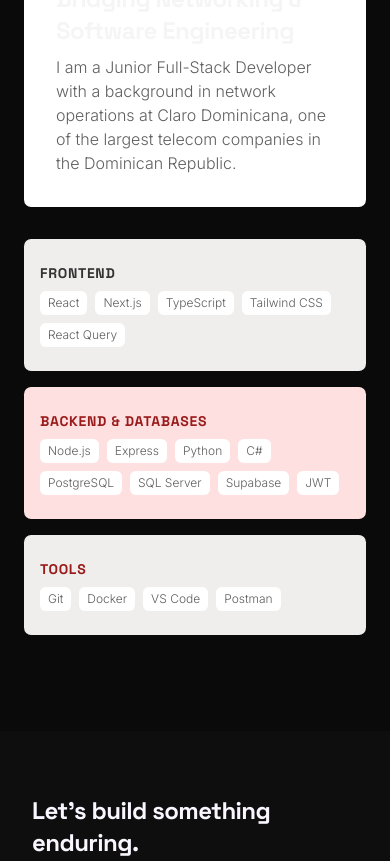
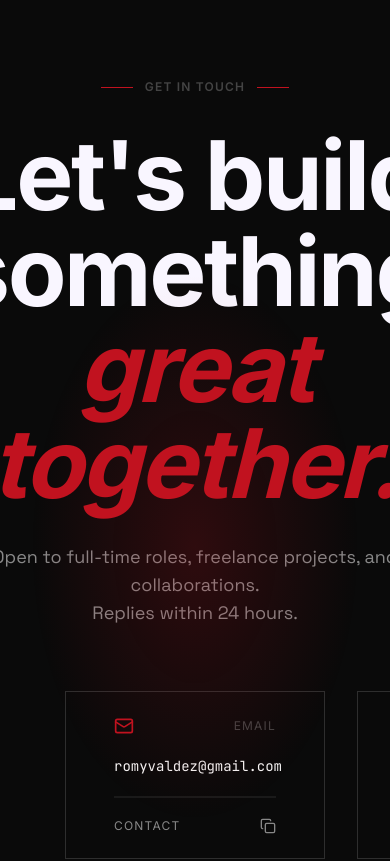
Before and after one commit to RomyVSoto/Portfolio, a Next.js app: page / in a window 390 px wide. Shown: the part 7060-7921 px from the top of the page. Built offline with nearby package versions, Linux system fonts and the light colour scheme.

Commit message:
Restructured Contact Section

```diff
--- a/app/page.tsx
+++ b/app/page.tsx
@@ -2,13 +2,13 @@ import Image from "next/image";
 import { Button } from "@/components/ui/button";
 import {
   ArrowRight,
-  Code,
+  Copy,
   Diamond,
-  Dot,
   Download,
   ExternalLink,
+  Mail,
 } from "lucide-react";
-import Link from "next/link";
+import { FaLinkedin, FaGithub } from "react-icons/fa"
 import { Separator } from "@base-ui/react";
 
 const Projects = [
@@ -158,7 +158,7 @@ const Technologies = {
 
 export default function Home() {
   return (
-    <div className="flex flex-col gap-12 sm:gap-14 md:gap-20 pt-10">
+    <div className="flex flex-col gap-12 py-20">
       {/* Hero */}
       <section
         id="hero"
@@ -359,7 +359,10 @@ export default function Home() {
       </section>
 
       {/* About */}
-      <section id="projects" className="flex items-center justify-between gap-14 py-1 px-5">
+      <section
+        id="about"
+        className="flex items-center justify-between gap-14 py-1 px-5"
+      >
         <div className="w-full flex flex-col gap-6">
           <div className="flex items-center gap-3 font-sans font-normal text-xs text-text-muted tracking-widest">
             <span className="w-8 h-px bg-accent"></span>
@@ -374,15 +377,13 @@ export default function Home() {
             building fast, accessible, well-architected web applications —
             pairing strong technical foundations with thoughtful interface
             design.
-            <br /><br />
-            I work primarily in the React and Next.js ecosystem, lean on
+            <br />
+            <br />I work primarily in the React and Next.js ecosystem, lean on
             TypeScript for safety, and care a lot about details: motion that
-            feels right, type that reads well, and APIs that don&apos;t surprise the
-            people consuming them.
+            feels right, type that reads well, and APIs that don&apos;t surprise
+            the people consuming them.
           </span>
-          <span>
-
-          </span>
+          <span></span>
         </div>
         <div className="w-5/6 flex flex-col gap-10">
           <div className="space-y-4">
@@ -433,90 +434,96 @@ export default function Home() {
         </div>
       </section>
 
-      {/* About */}
-      <section
-        id="about"
-        className="flex flex-col lg:flex-row items-center gap-8 lg:gap-14 p-6 lg:p-10 py-12 lg:py-20"
-      >
-        <div className="flex flex-col gap-2 bg-white p-8 sm:p-12 lg:p-20 rounded-lg w-full lg:w-auto">
-          <span className="font-sans font-light text-xs text-[#B91C1C] tracking-widest">
-            THE DEVELOPER
-          </span>
-          <span className="font-heading font-bold text-2xl sm:text-3xl tracking-tight">
-            Bridging Networking & Software Engineering
-          </span>
-          <span className="font-sans font-light text-md text-[#5F5F5F] max-w-lg">
-            I am a Junior Full-Stack Developer with a background in network
-            operations at Claro Dominicana, one of the largest telecom companies
-            in the Dominican Republic.
-          </span>
-        </div>
-        <div className="flex flex-col gap-4 w-full lg:w-auto lg:p-10">
-          <div className="flex flex-col gap-2 bg-[#F0EDED] px-4 py-6 rounded-lg">
-            <span className="font-heading font-bold text-sm text-[#323232] tracking-wider">
-              FRONTEND
-            </span>
-            <span className="flex flex-wrap gap-2">
-              {Technologies.frontend.map((tech) => (
-                <span
-                  key={tech}
-                  className="font-sans font-light text-xs text-[#5F5F5F] px-2 py-1 bg-white rounded-md"
-                >
-                  {tech}
-                </span>
-              ))}
-            </span>
-          </div>
-          <div className="flex flex-col gap-2 bg-[#FFE0E0] px-4 py-6 rounded-lg">
-            <span className="font-heading font-bold text-sm text-[#991B1B] tracking-wider">
-              BACKEND & DATABASES
-            </span>
-            <span className="flex flex-wrap gap-2">
-              {Technologies.backend.map((tech) => (
-                <span
-                  key={tech}
-                  className="font-sans font-light text-xs text-[#5F5F5F] px-2 py-1 bg-white rounded-md"
-                >
-                  {tech}
-                </span>
-              ))}
-            </span>
-          </div>
-          <div className="flex flex-col gap-2 bg-[#F0EDED] px-4 py-6 rounded-lg">
-            <span className="font-heading font-bold text-sm text-[#991B1B] tracking-wider">
-              TOOLS
-            </span>
-            <span className="flex flex-wrap gap-2">
-              {Technologies.tools.map((tech) => (
-                <span
-                  key={tech}
-                  className="font-sans font-light text-xs text-[#5F5F5F] px-2 py-1 bg-white rounded-md"
-                >
-                  {tech}
-                </span>
-              ))}
-            </span>
-          </div>
+      {/* Experience & Education */}
+      <section id="experience" className="py-12 lg:py-20">
+        <div className="flex items-center gap-3 font-sans font-normal text-xs text-text-muted tracking-widest">
+          <span className="w-8 h-px bg-accent"></span>
+          <span className="font-sans font-bold">EXPERIENCE</span>
         </div>
       </section>
 
       {/* Contact */}
-      <section className="flex flex-col md:flex-row justify-between items-start md:items-center gap-8 py-16 md:py-24 px-8 sm:px-16 md:px-24 lg:px-40 bg-[#0E0E0E]">
-        <div className="flex flex-col gap-4">
-          <span className="font-heading font-bold text-2xl sm:text-3xl md:text-4xl text-[#F9F6FF] tracking-tight">
-            Let&apos;s build something enduring.
+      <section className="relative overflow-hidden flex flex-col gap-16 items-center">
+        <div
+          className="absolute inset-0 pointer-events-none"
+          style={{
+            background:
+              "radial-gradient(ellipse 60% 50% at 50% 60%, #C1121F33 0%, transparent 70%)",
+          }}
+        />
+        <div className="flex flex-col items-center gap-8">
+          <div className="flex items-center gap-3 font-sans font-normal text-xs text-text-muted tracking-widest">
+            <span className="w-8 h-px bg-accent"></span>
+            <span className="font-sans font-semibold tracking-widest">
+              GET IN TOUCH
+            </span>
+            <span className="w-8 h-px bg-accent"></span>
+          </div>
+          <span className="font-sans font-bold text-8xl text-[#F9F6FF] text-center tracking-tight">
+            Let&apos;s build something
+            <br />
+            <span className="text-accent italic">great together.</span>
           </span>
-          <span className="font-sans font-light text-base sm:text-lg text-[#9E9C9C] max-w-xl">
-            Open to collaborative projects, technical discussions, or
-            professional opportunities in full-stack development.
+          <span className="font-heading font-normal text-lg text-text-secondary text-center">
+            Open to full-time roles, freelance projects, and collaborations.
+            <br />
+            Replies within 24 hours.
           </span>
         </div>
-        <div className="shrink-0">
-          <Link href="mailto:romyavaldez@gmail.com">
-            <Button className="font-heading font-bold text-base sm:text-lg px-10 py-6 sm:px-16 sm:py-7 md:px-20 md:py-8 cursor-pointer hover:scale-105 transition-all">
-              Get in Touch
-            </Button>
-          </Link>
+        <div className="w-2/3 flex gap-8 justify-between">
+          <div className="w-full flex flex-col gap-5 border border-border hover:border-accent hover:-translate-y-1 hover:shadow-xl shadow-accent px-12 py-6 transition-all duration-300">
+            <span className="w-full flex justify-between items-center font-normal text-xs text-text-muted tracking-widest">
+              <Mail className="text-accent" size={20}/>
+              <p>EMAIL</p>
+            </span>
+            <span className="font-mono font-normal text-sm text-text-primary">
+              romyvaldez@gmail.com
+            </span>
+            <Separator className="border border-muted" />
+            <a
+              href="mailto:romyvaldez@gmail.com"
+              className="flex justify-between font-sans font-normal text-xs text-text-secondary tracking-widest cursor-pointer hover:text-accent transition-all duration-300"
+            >
+              <p>CONTACT</p>
+              <Copy size={16} />
+            </a>
+          </div>
+          <div className="w-full flex flex-col gap-5 border border-border hover:border-accent hover:-translate-y-1 hover:shadow-xl shadow-accent px-12 py-6 transition-all duration-300">
+            <span className="w-full flex justify-between items-center font-normal text-xs text-text-muted tracking-widest">
+              <FaLinkedin className="text-accent" size={20} />
+              <p>LINKEDIN</p>
+            </span>
+            <span className="font-mono font-normal text-sm text-text-primary">
+              linkedin.com/in/romyvaldez
+            </span>
+            <Separator className="border border-muted" />
+            <a
+              href="https://www.linkedin.com/in/romyvaldez/"
+              target="_blank"
+              className="flex justify-between font-sans font-normal text-xs text-text-secondary tracking-widest cursor-pointer hover:text-accent transition-all duration-300"
+            >
+              <p>VISIT</p>
+              <ExternalLink size={16} />
+            </a>
+          </div>
+          <div className="w-full flex flex-col gap-5 border border-border hover:border-accent hover:-translate-y-1 hover:shadow-lg shadow-accent px-12 py-6 transition-all duration-300">
+            <span className="w-full flex justify-between items-center font-normal text-xs text-text-muted tracking-widest">
+              <FaGithub className="text-accent" size={20} />
+              <p>GITHUB</p>
+            </span>
+            <span className="font-mono font-normal text-sm text-text-primary">
+              github.com/RomyVSoto
+            </span>
+            <Separator className="border border-muted" />
+            <a
+              href="https://github.com/RomyVSoto"
+              target="_blank"
+              className="flex justify-between font-sans font-normal text-xs text-text-secondary tracking-widest cursor-pointer hover:text-accent transition-all duration-300"
+            >
+              <p>VISIT</p>
+              <ExternalLink size={16} />
+            </a>
+          </div>
         </div>
       </section>
     </div>
--- a/package.json
+++ b/package.json
@@ -18,6 +18,7 @@
     "next": "16.2.2",
     "react": "19.2.4",
     "react-dom": "19.2.4",
+    "react-icons": "^5.6.0",
     "shadcn": "^4.1.2",
     "tailwind-merge": "^3.5.0",
     "tw-animate-css": "^1.4.0"
```
Also changed, not shown: 2 other files (tests, documents, lock files or other folders).
